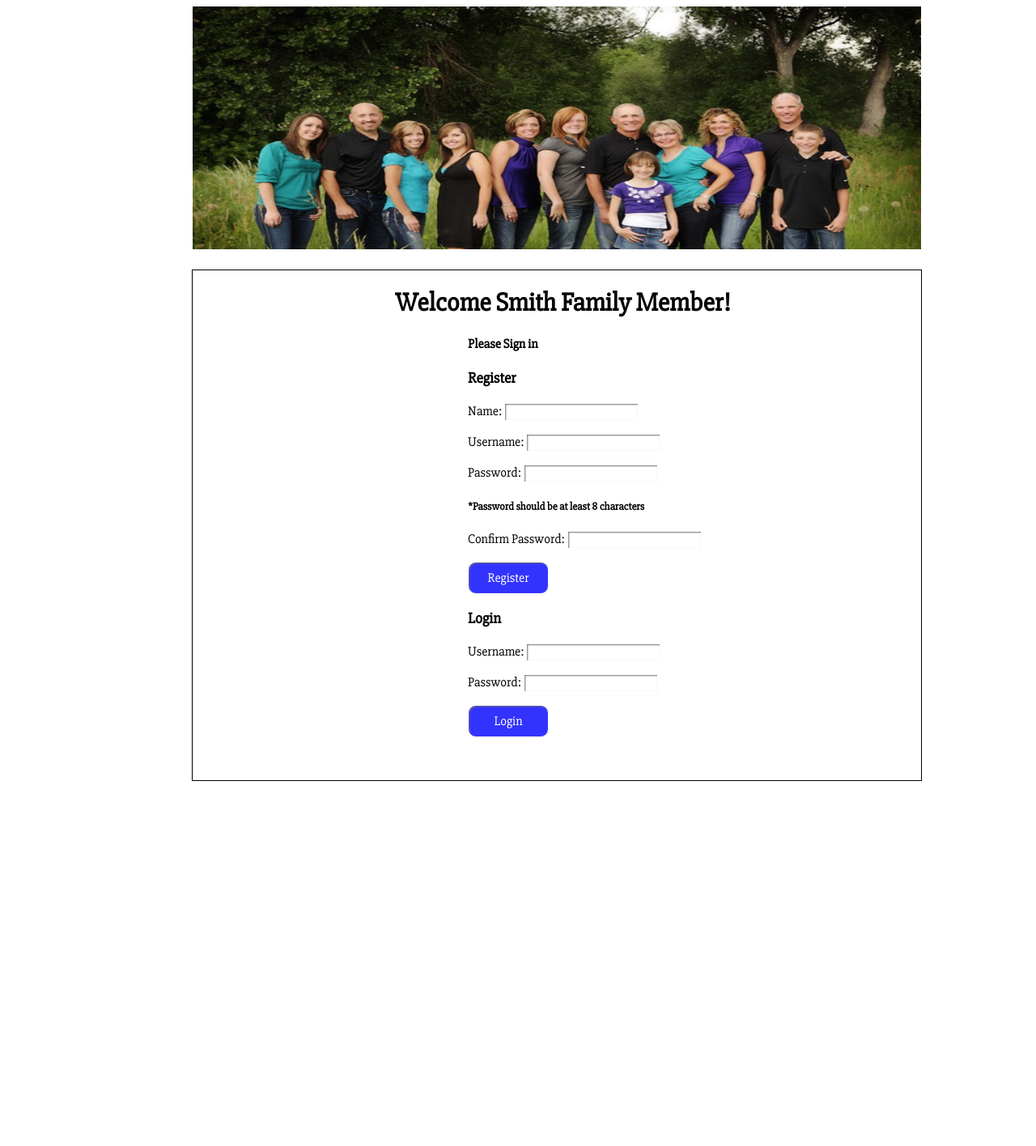
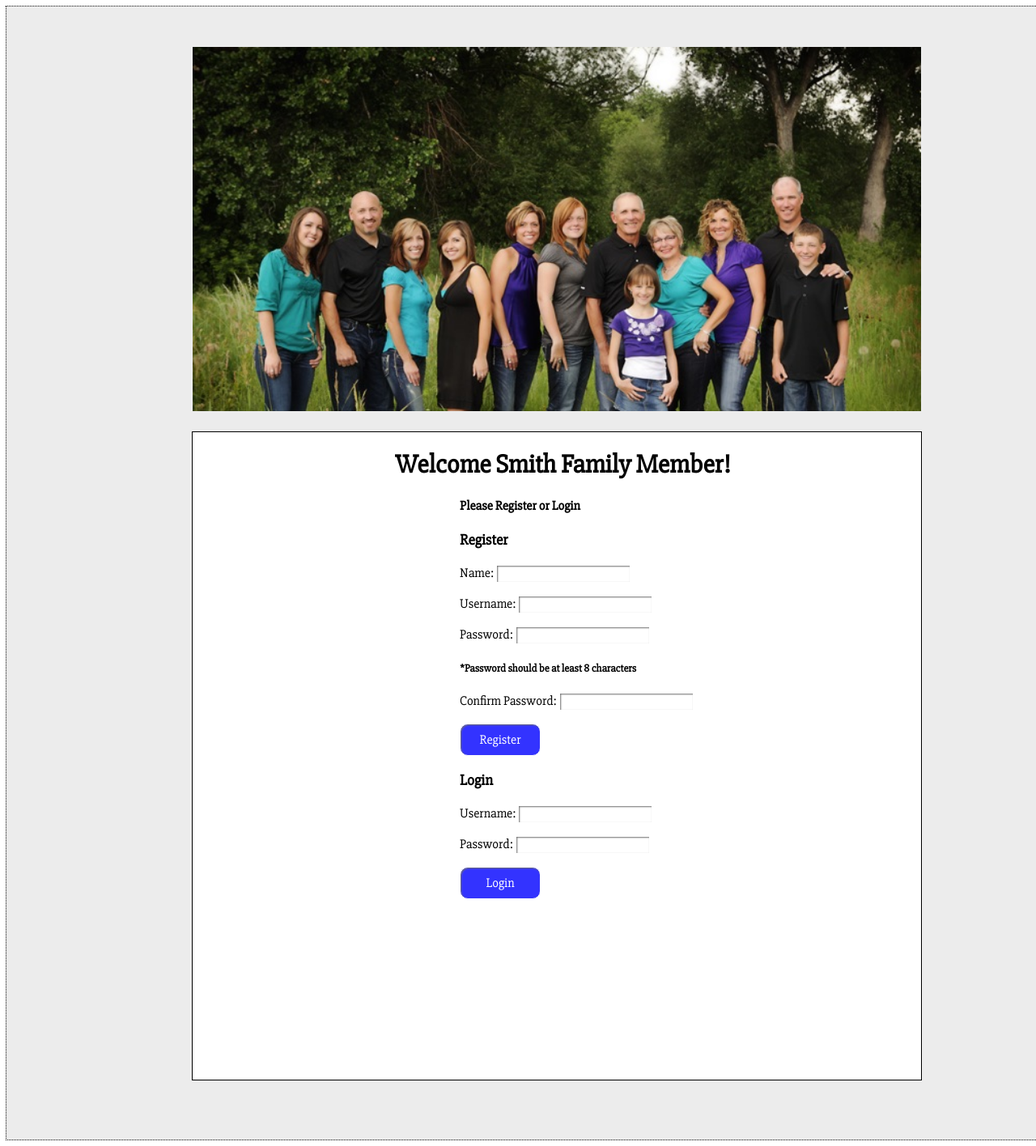
Before and after one commit to Wisertown/Family_reunion_planner, a CodeIgniter app: page /database/ in a window 1280 px wide; the page is wider, and only the part inside the window is pictured. Shown: that part at 81% size. Before the commit the page ends 965 px from the top of that part, so only its background shows below. Run offline with CodeIgniter, Linux system fonts and the light colour scheme.

Commit message:
added styling and other functionality

```diff
--- a/application/models/User.php
+++ b/application/models/User.php
@@ -17,7 +17,7 @@ class User extends CI_Model {
 	        $query = "INSERT INTO users (name, username, password, created_at, updated_at) VALUES (?,?,?, NOW(), NOW())";
 	        $values = array($post['name'],$post['username'],$post['password']);
 	        $this->db->query($query,$values);
-	        $this->session->set_flashdata('success_message', '<p class="good">You have registered succesfully, please login</p>');
+	        $this->session->set_flashdata('success_message', '<p id="sucess">You have registered succesfully, please login</p>');
 		}
 		}
 	}
@@ -35,7 +35,7 @@ class User extends CI_Model {
 			$values = array($post['username'], $post['password']);
 			$user = $this->db->query($query, $values)->row_array();
 			if(empty($user)) {
-				$this->session->set_flashdata("errors", "The username or password you entered is invalid.");
+				$this->session->set_flashdata("errors", "<p id='error'>The username or password you entered is invalid.</p>");
 				return FALSE;
 			} else {
 				$this->session->set_userdata('id', $user['id']);
--- a/application/views/index.php
+++ b/application/views/index.php
@@ -7,6 +7,7 @@
 	<title>Smith Family Reunion Page</title>
 </head>
 <body>
+	<div id="chunk">
 		<head id="head">
 			<img class="pic1" src="/assets/img/Smith_family.jpg" alt="The smith family">
 		</head>
@@ -18,7 +19,7 @@
 			<div id="portal">
 
 				<div id="register">
-				<h4>Please Sign in</h4>
+					<h4>Please Register or Login</h4>
 					<h3>Register</h3>
 					<form action="Users/register" method="post">
 						<p>Name: <input type="text" name="name"></p>
@@ -45,5 +46,6 @@
 				</div>
 			</div>
 		</div>
+	</div>
 </body>
 </html>
--- a/assets/css/styles.css
+++ b/assets/css/styles.css
@@ -9,6 +9,12 @@ input {
   	box-shadow: inset 1px 1px 2px 0 #707070;
 
 }
+#chunk {
+	outline: black dotted 1px;
+	width: 1425px;
+	height: 1400px;
+	background-color: rgba(192,192,192,0.3);
+}
 
 #head {
 	margin-left: 100px;
@@ -17,13 +23,15 @@ input {
 }
 
 .pic1 {
+	padding-top: 50px;
 	margin-left: 230px;
 	width: 900px;
-	height: 300px;
+	height: 450px;
 }
 #wrapper {
+	background-color: white;
 	width: 900px;
-	height: 630px;
+	height: 800px;
 	outline: 1px solid black;
 	margin-left: 230px;
 }
@@ -35,7 +43,7 @@ input {
 }
 
 #portal	{
-	margin-left: 340px;
+	margin-left: 330px;
 }
 
 .btn {
@@ -46,3 +54,12 @@ input {
 	font-size:100%;
 	color: white;
 }
+
+#error {
+	font-size: large;
+	color: red;
+}
+#success {
+	font-size: large;
+	color: green;
+}
```
Also changed, not shown: assets/img/familycrest.jpg (added), assets/img/smithcrest.jpg (added). Lines whose indentation alone changed are shown as unchanged.
